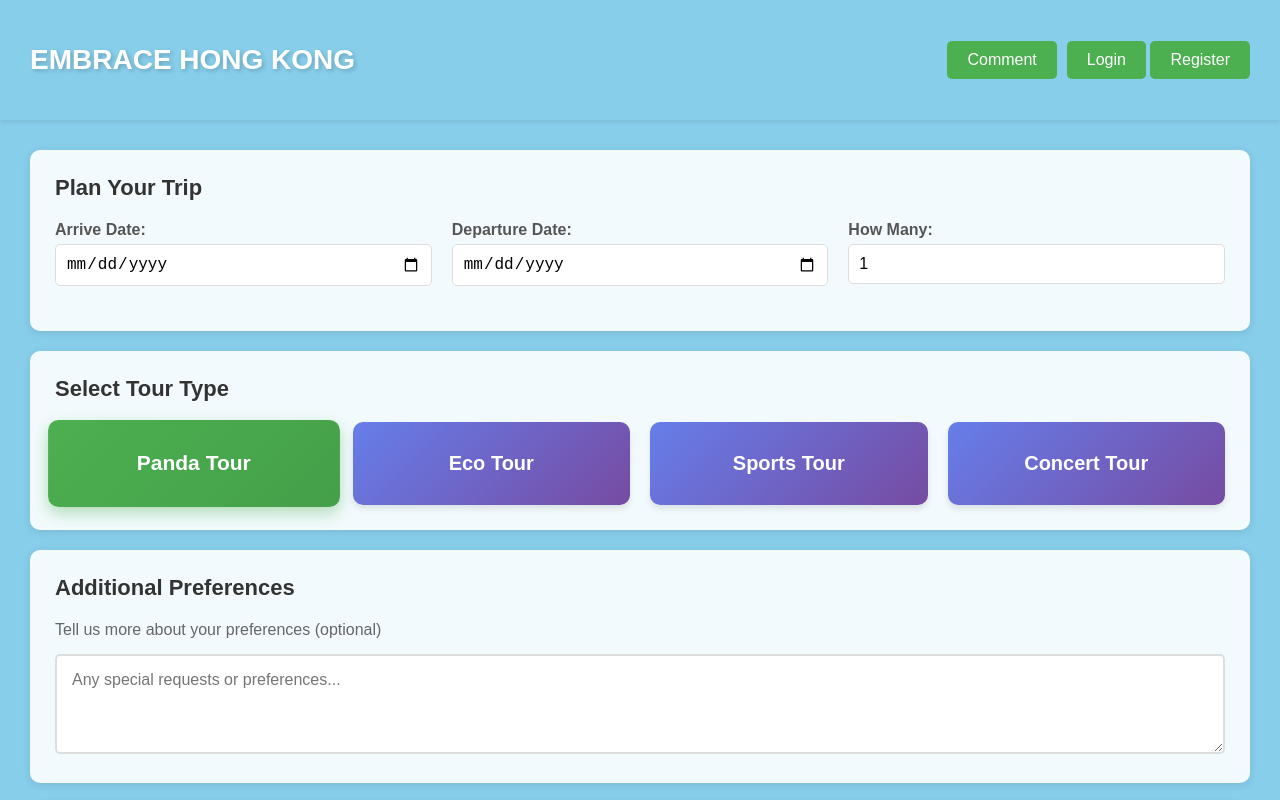
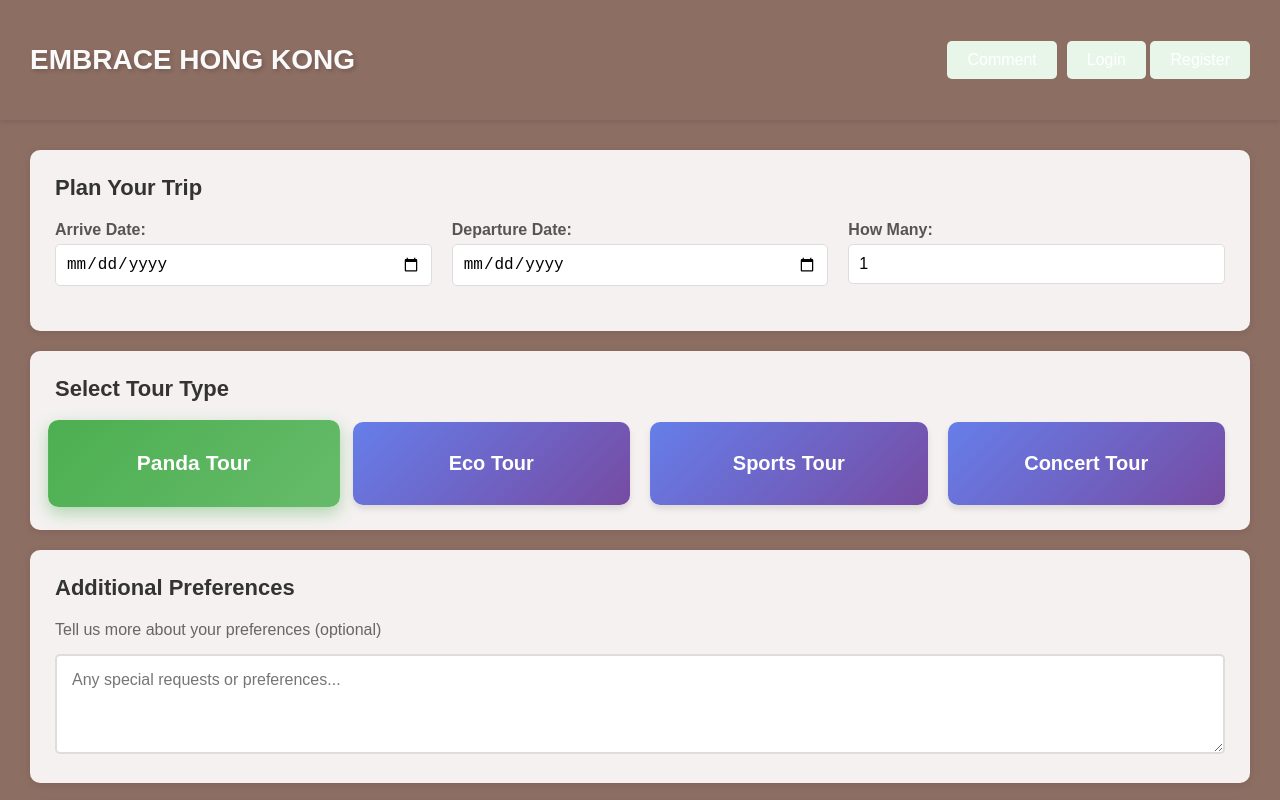
Before and after one commit to zichenfang168-creator/zichenfang168-creator.github.io, a plain HTML site: page odh/trip-planner.html in a window 1280 px wide. Both pictures are taken after a click on the element "Panda Tour". Drawn offline with Linux system fonts and the light colour scheme.

Commit message:
colour change
changed the colour of trip-planner.css(part)

```diff
--- a/odh/trip-planner.css
+++ b/odh/trip-planner.css
@@ -6,7 +6,7 @@
 
 body {
     font-family: Arial, sans-serif;
-    background-color: #87CEEB; /* Sky blue */
+    background-color: #8D6E63; /* Sky blue */
     min-height: 100vh;
     display: flex;
     flex-direction: column;
@@ -15,7 +15,7 @@
 /* Upper Part (15%) */
 .header-section {
     height: 15vh;
-    background-color: #87CEEB;
+    background-color: ##263238;
     display: flex;
     align-items: center;
     padding: 0 30px;
@@ -32,7 +32,7 @@
 .logo {
     font-size: 28px;
     font-weight: bold;
-    color: #fff;
+    color: #FAFAFA;
     text-shadow: 2px 2px 4px rgba(0, 0, 0, 0.2);
 }
 
@@ -44,7 +44,7 @@
 .header-btn {
     padding: 10px 20px;
     font-size: 16px;
-    background-color: #4CAF50;
+    background-color: #E8F5E9;
     color: white;
     border: none;
     border-radius: 5px;
@@ -101,7 +101,7 @@
 .part1 input {
     width: 100%;
     padding: 12px;
-    border: 2px solid #ddd;
+    border: 2px solid #8D6E63;
     border-radius: 5px;
     font-size: 16px;
     transition: border-color 0.3s;
@@ -109,7 +109,7 @@
 
 .part1 input:focus {
     outline: none;
-    border-color: #4CAF50;
+    border-color: #66BB6A;
 }
 
 /* Part 2: Tour Type Selection */
@@ -136,7 +136,7 @@
 }
 
 .tour-box.selected {
-    background: linear-gradient(135deg, #4CAF50 0%, #45a049 100%);
+    background: linear-gradient(135deg, #4CAF50 0%, #66BB6A 100%);
     transform: scale(1.05);
     box-shadow: 0 6px 15px rgba(76, 175, 80, 0.4);
 }
@@ -178,7 +178,7 @@
     padding: 18px 50px;
     font-size: 20px;
     font-weight: bold;
-    background: linear-gradient(135deg, #4CAF50 0%, #45a049 100%);
+    background: linear-gradient(135deg, #4CAF50 0%, #FF5252 100%);
     color: white;
     border: none;
     border-radius: 10px;
```
